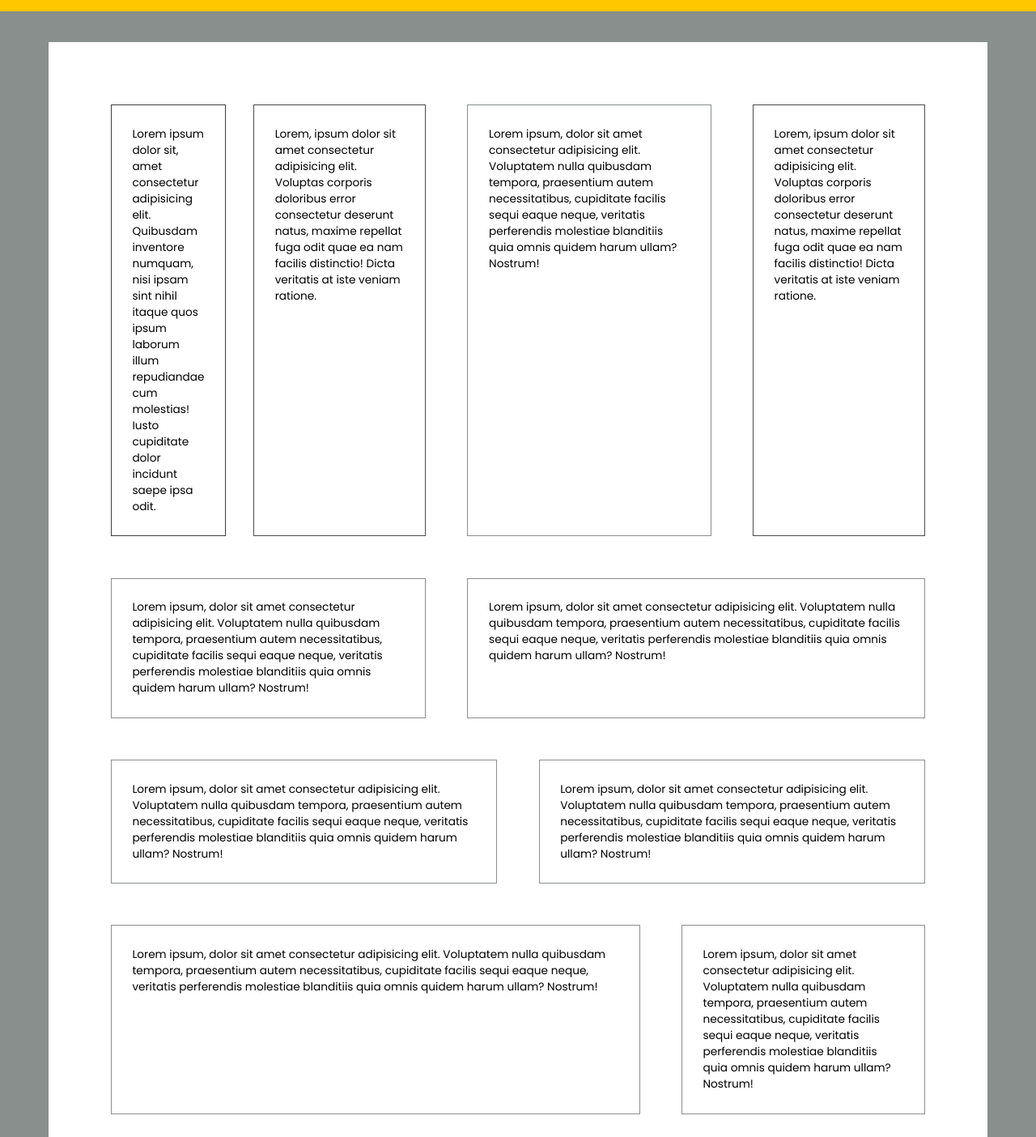
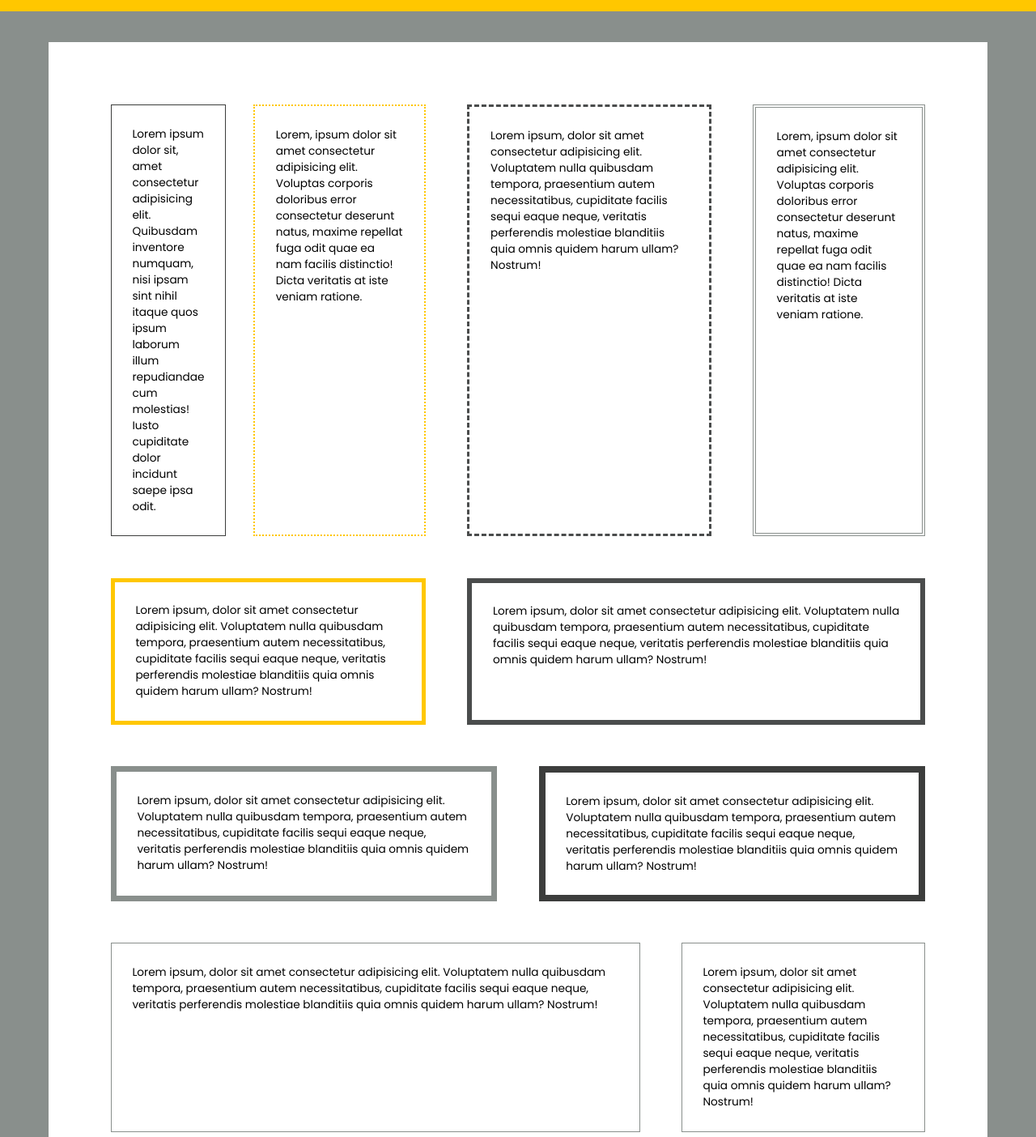
Before and after one commit to bobbyfromgeminus/cssembly, a plain HTML site: page index.html in a window 1280 px wide. Shown: the part 2220-3624 px from the top of the page at 81% size. Drawn offline with Linux system fonts and the light colour scheme.

Commit message:
2022.06.30 - border styles

```diff
--- a/base.css
+++ b/base.css
@@ -391,9 +391,26 @@ html {
         .ml-half	{ margin-left: calc( var(--base-space) * .5 ); }
 
     /* Border */
-    .border         { border: 1px solid var(--gray-dark); }
-    .border-mid     { border: 1px solid var(--gray-mid); }
-    .border-light   { border: 1px solid var(--gray-light); }
+    .border             { border: 1px solid var(--gray-dark); }
+    .border-mid         { border: 1px solid var(--gray-mid); }
+    .border-light       { border: 1px solid var(--gray-light); }
+    .border-dotted      { border-style: dotted; }
+    .border-dashed      { border-style: dashed; }
+    .border-double      { border-style: double; }
+    .border-w2          { border-width: 2px; }
+    .border-w3          { border-width: 3px; }
+    .border-w4          { border-width: 4px; }
+    .border-w5          { border-width: 5px; }
+    .border-w6          { border-width: 6px; }
+    .border-w7          { border-width: 7px; }
+    .border-w8          { border-width: 8px; }
+    .border-w9          { border-width: 9px; }
+    .border-w10         { border-width: 10px; }
+    .border-primary     { border-color: var(--primary); }
+    .border-secondary   { border-color: var(--secondary); }
+    .border-tertiary    { border-color: var(--tertiary); }
+
+
 
     /* Safe Content Width*/
     .safe-width { width: var(--safe-width); }
--- a/index.html
+++ b/index.html
@@ -67,39 +67,39 @@
 				</div>
 			</div>
 			<div class="w-3 py-2 px-2 flex">
-				<div class="border-mid p-2">
+				<div class="border border-dotted border-w2 border-primary p-2">
 					Lorem, ipsum dolor sit amet consectetur adipisicing elit. Voluptas corporis doloribus error consectetur deserunt natus, maxime repellat fuga odit quae ea nam facilis distinctio! Dicta veritatis at iste veniam ratione.
 				</div>
 			</div>
 			<div class="w-4 py-2 px-2 flex">
-				<div class="border-light p-2">
+				<div class="border border-dashed border-w3 border-secondary p-2">
 					Lorem ipsum, dolor sit amet consectetur adipisicing elit. Voluptatem nulla quibusdam tempora, praesentium autem necessitatibus, cupiditate facilis sequi eaque neque, veritatis perferendis molestiae blanditiis quia omnis quidem harum ullam? Nostrum!
 				</div>
 			</div>
 			<div class="w-3 py-2 px-2 flex">
-				<div class="border-mid p-2">
+				<div class="border border-double border-w4 border-tertiary p-2">
 					Lorem, ipsum dolor sit amet consectetur adipisicing elit. Voluptas corporis doloribus error consectetur deserunt natus, maxime repellat fuga odit quae ea nam facilis distinctio! Dicta veritatis at iste veniam ratione.
 				</div>
 			</div>
 
 			<div class="w-5 py-2 px-2 flex">
-				<div class="border-light p-2">
+				<div class="border border-w5 border-primary p-2">
 					Lorem ipsum, dolor sit amet consectetur adipisicing elit. Voluptatem nulla quibusdam tempora, praesentium autem necessitatibus, cupiditate facilis sequi eaque neque, veritatis perferendis molestiae blanditiis quia omnis quidem harum ullam? Nostrum!
 				</div>
 			</div>
 			<div class="w-7 py-2 px-2 flex">
-				<div class="border-light p-2">
+				<div class="border border-w6 border-secondary p-2">
 					Lorem ipsum, dolor sit amet consectetur adipisicing elit. Voluptatem nulla quibusdam tempora, praesentium autem necessitatibus, cupiditate facilis sequi eaque neque, veritatis perferendis molestiae blanditiis quia omnis quidem harum ullam? Nostrum!
 				</div>
 			</div>
 
 			<div class="w-6 py-2 px-2 flex">
-				<div class="border-light p-2">
+				<div class="border border-w7 border-tertiary p-2">
 					Lorem ipsum, dolor sit amet consectetur adipisicing elit. Voluptatem nulla quibusdam tempora, praesentium autem necessitatibus, cupiditate facilis sequi eaque neque, veritatis perferendis molestiae blanditiis quia omnis quidem harum ullam? Nostrum!
 				</div>
 			</div>
 			<div class="w-6 py-2 px-2 flex">
-				<div class="border-light p-2">
+				<div class="border border-w8 p-2">
 					Lorem ipsum, dolor sit amet consectetur adipisicing elit. Voluptatem nulla quibusdam tempora, praesentium autem necessitatibus, cupiditate facilis sequi eaque neque, veritatis perferendis molestiae blanditiis quia omnis quidem harum ullam? Nostrum!
 				</div>
 			</div>
@@ -143,7 +143,7 @@
 				</div>
 			</div>
 			<div class="w-1 py-2  flex">
-				<div class="border-light  fsize-1">
+				<div class="border-mid  fsize-1">
 					Lorem ipsum, dolor sit amet consectetur adipisicing elit. Voluptatem nulla quibusdam tempora, praesentium autem necessitatibus, cupiditate facilis sequi eaque neque, veritatis perferendis molestiae blanditiis quia omnis quidem harum ullam? Nostrum!
 				</div>
 			</div>
```
